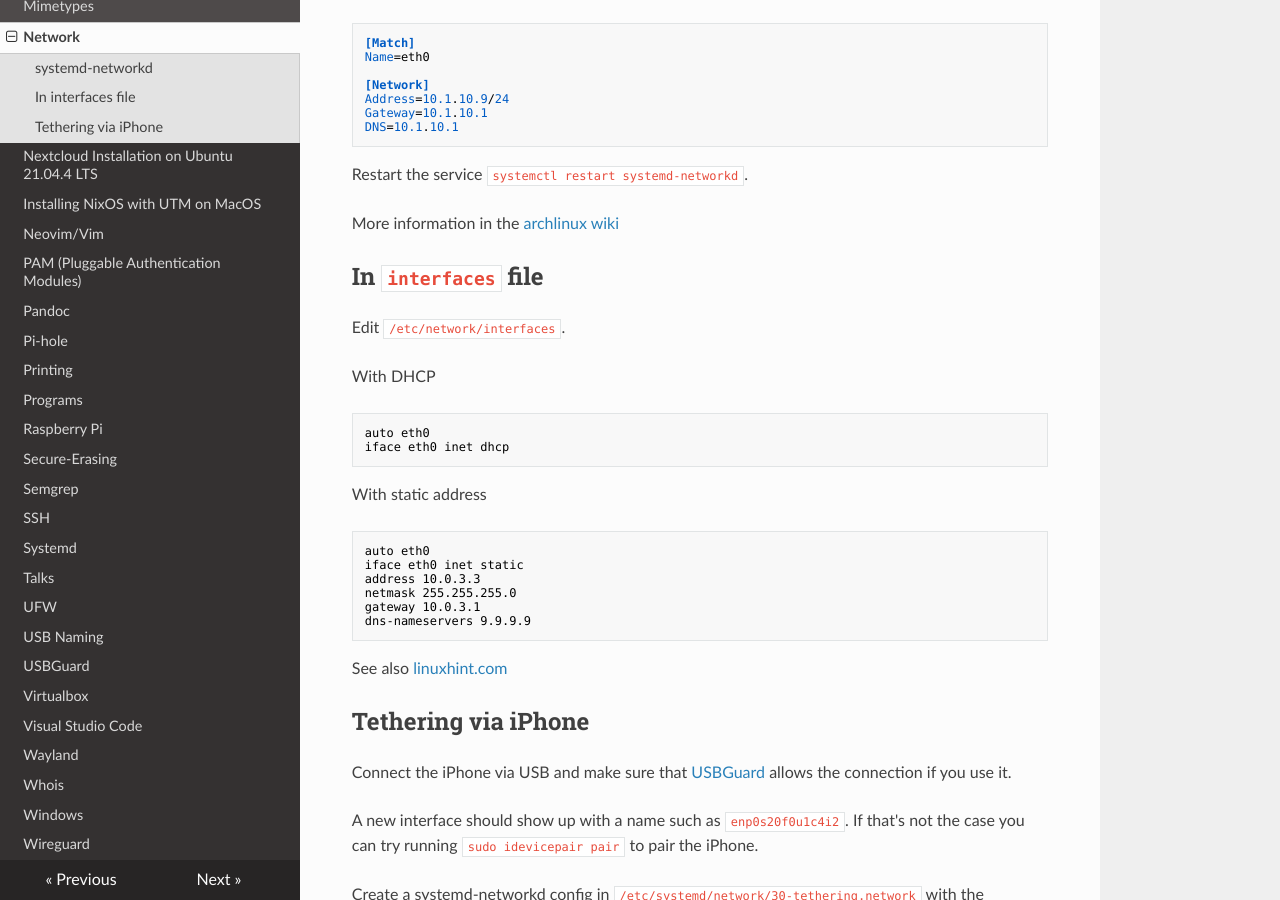
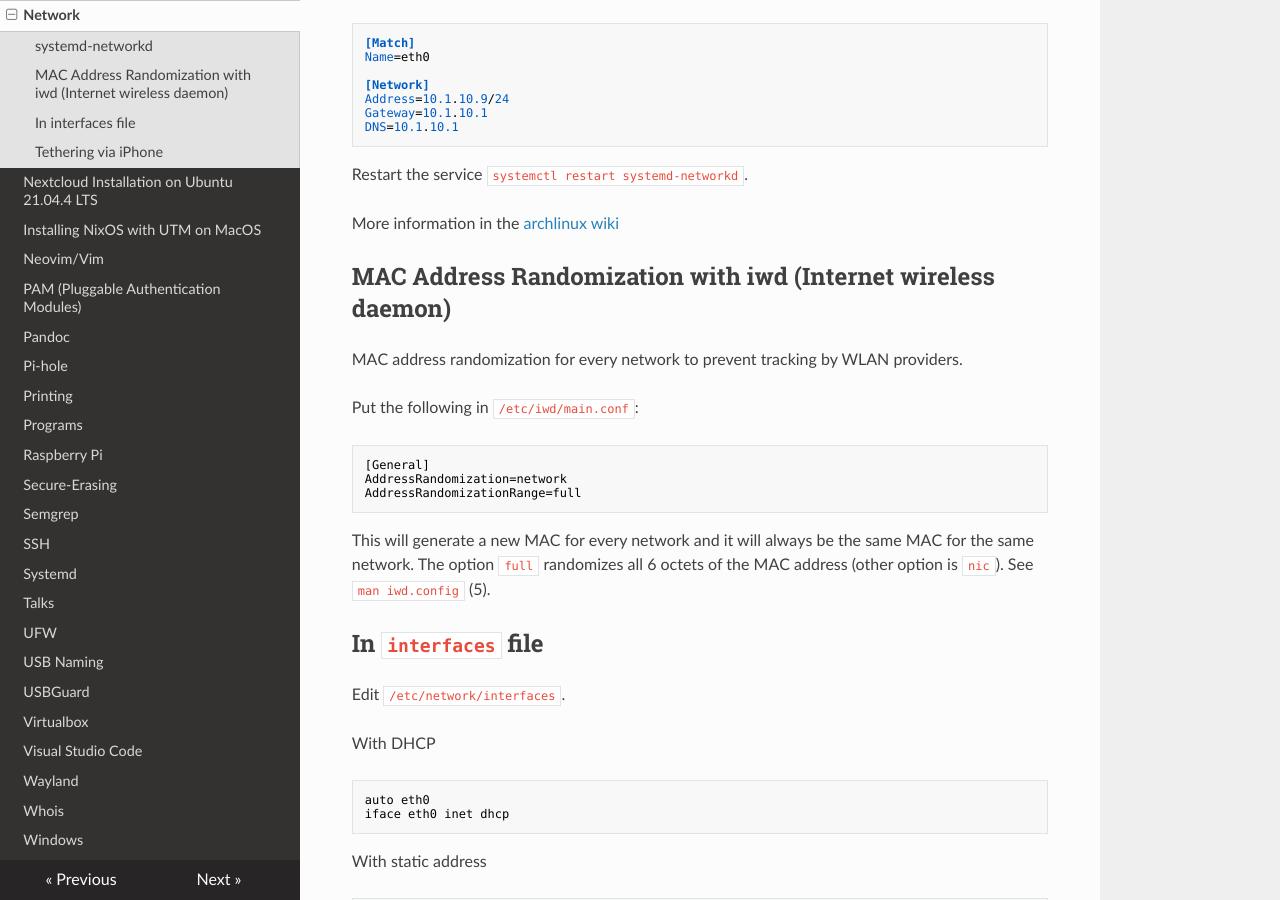
Before and after one commit to Maaxxs/wiki, an MkDocs documentation site: the page built from docs/network.md, in a window 1280 px wide and 900 px high, scrolled down 576 px. Built offline with MkDocs 1.6.1, drawn with Linux system fonts in a browser that asks for light colours; nearby versions of some CDN libraries.

Commit message:
Add network-based MAC randomization for `iwd`.

````diff
--- a/docs/network.md
+++ b/docs/network.md
@@ -46,6 +46,23 @@ Restart the service `systemctl restart systemd-networkd`.
 More information in the [archlinux
 wiki](https://wiki.archlinux.org/title/Systemd-networkd)
 
+## MAC Address Randomization with iwd (Internet wireless daemon)
+
+MAC address randomization for every network to prevent tracking by WLAN
+providers.
+
+Put the following in `/etc/iwd/main.conf`:
+
+```conf
+[General]
+AddressRandomization=network
+AddressRandomizationRange=full
+```
+
+This will generate a new MAC for every network and it will always be the same
+MAC for the same network. The option `full` randomizes all 6 octets of the MAC
+address (other option is `nic`). See `man iwd.config` (5).
+
 ## In `interfaces` file
 
 Edit `/etc/network/interfaces`.
````
